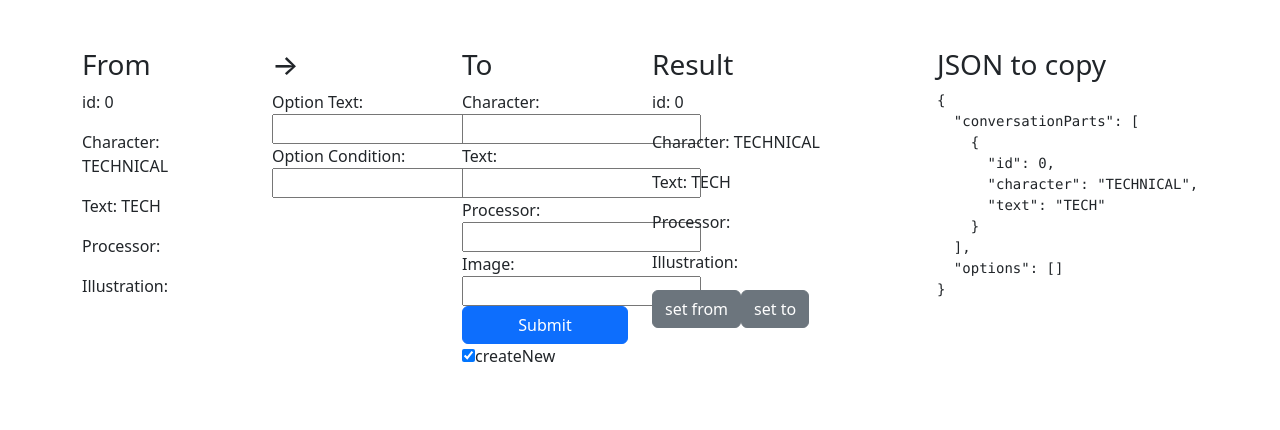
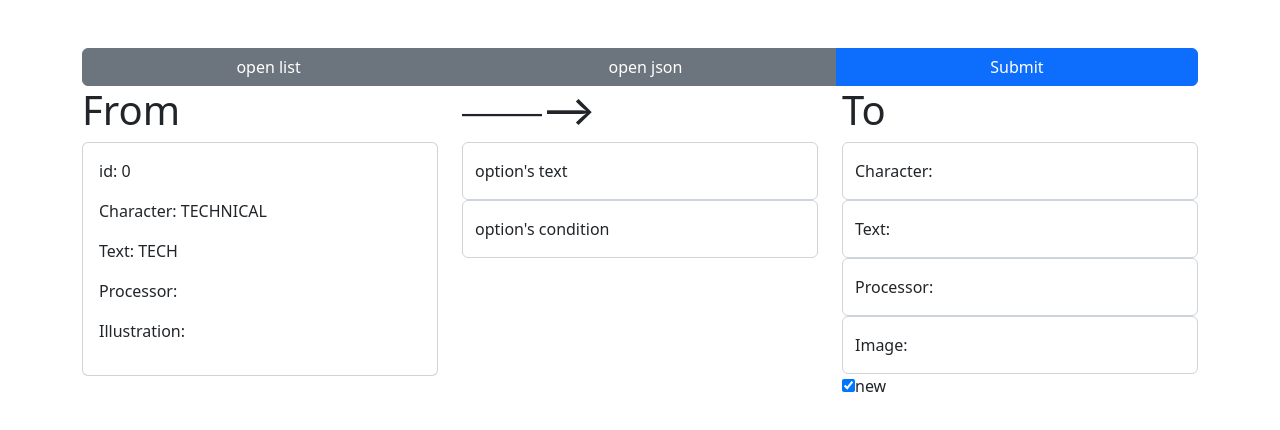
Before and after one commit to EugeneNDW/graph_editor, a React (Create React App) app: page / in a window 1280 px wide. Shown: the top 430 px of the page. Built offline with nearby package versions, Linux system fonts and the light colour scheme.

Commit message:
add modal windows for lists

```diff
--- a/src/App.js
+++ b/src/App.js
@@ -3,6 +3,8 @@ import ChoosableNode from "./ChoosableNode"
 import ConversationPart from "./ConversationPart";
 import CurrentNode from "./CurrentNode";
 import { graph } from "./Graphs"
+import JsonResultModal from "./JsonResultModal";
+import NodesListModal from "./NodesListModal";
 
 const App = () => {
     const [character, setCharacter] = useState("")
@@ -28,7 +30,6 @@ const App = () => {
       }, []);
 
     const submitForm = () => {
-        console.log(toNode)
         if (createNew) {
             addNode()
         } else {
@@ -47,6 +48,7 @@ const App = () => {
     const addNode = () => {
         graph.addNode(text, character, optionText, processor, illustration, optionCondition)
         setGraphNodes(graph.getNodesList())
+
         const current = graph.getCurrentNodeWithOptions()
         setCurrentNode(current)
         setGraphLists(graph.getListsRepresentation)
@@ -71,74 +73,111 @@ const App = () => {
         <>
             <div className="container mt-5">
                 <div className="row">
-                    <div className="col-sm-2">
-                        <h3>From</h3>
+                    <div className="btn-group">
+                        <button type="button" className="btn btn-secondary" data-bs-toggle="modal" data-bs-target="#listModal">open list</button>
+                        <button type="button" className="btn btn-secondary" data-bs-toggle="modal" data-bs-target="#jsonModal">open json</button>
+                        <button className="btn btn-block btn-primary" onClick={(e) => {submitForm()}}>Submit</button>
+                    </div>
+                </div>
+                <div className="row">
+                    <div className="col-sm-4">
+                        <h1>From</h1>
                         <CurrentNode
                             node={currentNode.node}
                             nextNodes={currentNode.optionNodes ? currentNode.optionNodes : []}
                             parentHandler={changeCurrentNode}
                         />
                     </div>
-                    <div className="col-sm-2">
-                        <h3>→</h3>
-                        <label>Option Text: </label>
+                    <div className="col-sm-4">
+                        <h1>⎯⎯⎯⎯⟶</h1>
+                        <form>
+                            <div className="form-floating">
                                 <input
+                                    className="form-control"
                                     type="text"
                                     value={optionText}
+                                    placeholder="enter option's text"
+                                    id="option-text-input"
+                                    name="option text"
                                     onChange={(e) => setOptionText(e.target.value)}
                                 />
-                        <label>Option Condition: </label>
+                                <label for="option-text-input">option's text</label>
+                            </div>
+                            <div className="form-floating">
                                 <input
+                                    className="form-control"
                                     type="text"
                                     value={optionCondition}
+                                    placeholder="enter option's condition"
+                                    id="option-condition-input"
                                     onChange={(e) => setOptionCondition(e.target.value)}
                                 />
+                                <label for="option-condition-input">option's condition</label>
                             </div>
-                    <div className="col-sm-2">
-                        <h3>To</h3>
+                        </form>
+                    </div>
+                    <div className="col-sm-4">
+                        <h1>To</h1>
                         {createNew ? (
                             <>
-                                <div>
-                                    <label>Character: </label>
+                                <form>
+                                    <div className="form-floating">
                                         <input
+                                            id="node-character-input"
+                                            className="form-control"
+                                            name="node's character"
                                             type="text"
+                                            placeholder="enter node's character"
                                             value={character}
                                             onChange={(e) => setCharacter(e.target.value)}
                                         />
-                                    <label>Text: </label>
+                                        <label for="node-character-input">Character:</label>
+                                    </div>
+                                    <div className="form-floating">
                                         <input
+                                            id="node-text-input"
+                                            className="form-control"
+                                            name="node's text"
                                             type="text"
+                                            placeholder="enter node's text"
                                             value={text}
                                             onChange={(e) => setText(e.target.value)}
                                         />
-                                    <label>Processor: </label>
+                                        <label for="node-text-input">Text:</label>
+                                    </div>
+                                    <div className="form-floating">
                                         <input
+                                            id="node-processor-input"
+                                            className="form-control"
+                                            name="node's processor"
                                             type="text"
+                                            placeholder="enter node's processor"
                                             value={processor}
                                             onChange={(e) => setProcessor(e.target.value)}
                                         />
-                                    <label>Image: </label>
+                                        <label for="node-processor-input">Processor:</label>
+                                    </div>
+                                    <div className="form-floating">
                                         <input
+                                            id="node-illustration-input"
+                                            className="form-control"
+                                            name="node's illustration"
                                             type="text"
+                                            placeholder="enter node's illustration"
                                             value={illustration}
                                             onChange={(e) => setIllustration(e.target.value)}
                                         />
+                                        <label for="node-illustration-input">Image:</label>
                                     </div>
+                                </form>
                             </>
                         ):(
                             <>
                                 <div>
-                                    {console.log(toNode)}
                                      <ConversationPart node={toNode}/>
                                 </div>
                             </>
                         )}
-                        <div className="d-grid">
-                            <button className="btn btn-block btn-primary" onClick={(e) => {
-                                submitForm()
-                            }}>Submit</button>
-                        </div>
-
                         <div>
                             <input
                                 checked={createNew}
@@ -146,23 +185,13 @@ const App = () => {
                                 value={createNew}
                                 onChange={createNewChanged}
                             />
-                            createNew
-                        </div>
-                    </div>
-                    <div className="col-sm-3">
-                        <h3>Result</h3>
-                        {graphNodes.map((n) => (
-                            <ChoosableNode node={n} currentHandler={changeCurrentNode} toNodeHandler={chooseToNode}/>
-                        ))}
-                    </div>
-                    <div className="col-sm-3">
-                        <h3>JSON to copy</h3>
-                        <pre>
-                            {JSON.stringify(graphLists, undefined, 2)}
-                        </pre>
+                            new
                         </div>
                     </div>
                 </div>
+            </div>
+            <NodesListModal graphNodes={graphNodes} changeCurrentNode={changeCurrentNode} chooseToNode={chooseToNode}/>
+            <JsonResultModal result={graphLists} />
         </>
     );
 }
--- a/src/ConversationPart.jsx
+++ b/src/ConversationPart.jsx
@@ -3,12 +3,14 @@ import React from "react";
 const ConversationPart = ({node}) => {
     return (
         <>
-            <div>
-                <p>id: {node.id}</p>
-                <p>Character: {node.character}</p>
-                <p>Text: {node.text}</p>
-                <p>Processor: {node.processor}</p>
-                <p>Illustration: {node.illustration}</p>
+            <div className="card">
+                <div className="card-body">
+                    <p>id: {node.id}</p>
+                    <p>Character: {node.character}</p>
+                    <p>Text: {node.text}</p>
+                    <p>Processor: {node.processor}</p>
+                    <p>Illustration: {node.illustration}</p>
+                </div>
             </div>
         </>
     )
--- /dev/null
+++ b/src/JsonResultModal.jsx
@@ -0,0 +1,27 @@
+import React from "react";
+
+const JsonResultModal = ({result}) => {
+    return (
+        <>
+            <div className="modal" id="jsonModal">
+                 <div className="modal-dialog modal-dialog-scrollable modal-lg">
+                     <div className="modal-content">
+                         <div className="modal-header">
+                             <h3>JSON to copy</h3>
+                             <button type="button" className="btn-close" data-bs-dismiss="modal"/>
+                         </div>
+                         <div className="modal-body">
+                             <div className="col-sm-12">
+                                 <pre>
+                                     {JSON.stringify(result, undefined, 2)}
+                                 </pre>
+                             </div>
+                         </div>
+                     </div>
+                 </div>
+             </div>
+        </>
+    )
+}
+
+export default JsonResultModal;
--- /dev/null
+++ b/src/NodesListModal.jsx
@@ -0,0 +1,28 @@
+import React from "react";
+import ChoosableNode from "./ChoosableNode";
+
+const NodesListModal = ({graphNodes, changeCurrentNode, chooseToNode}) => {
+    return (
+        <>
+            <div className="modal" id="listModal">
+                <div className="modal-dialog modal-dialog-scrollable modal-lg">
+                    <div className="modal-content">
+                        <div className="modal-header">
+                            <h3>Result</h3>
+                            <button type="button" className="btn-close" data-bs-dismiss="modal"></button>
+                        </div>
+                        <div className="modal-body">
+                            <div className="col-sm-12">
+                                {graphNodes.map((n) => (
+                                    <ChoosableNode node={n} currentHandler={changeCurrentNode} toNodeHandler={chooseToNode}/>
+                                ))}
+                            </div>
+                        </div>
+                    </div>
+                </div>
+            </div>
+        </>
+    )
+}
+
+export default NodesListModal;
```
Also changed, not shown: src/CurrentNode.jsx (+4 -4 lines). Lines whose indentation alone changed are shown as unchanged.
